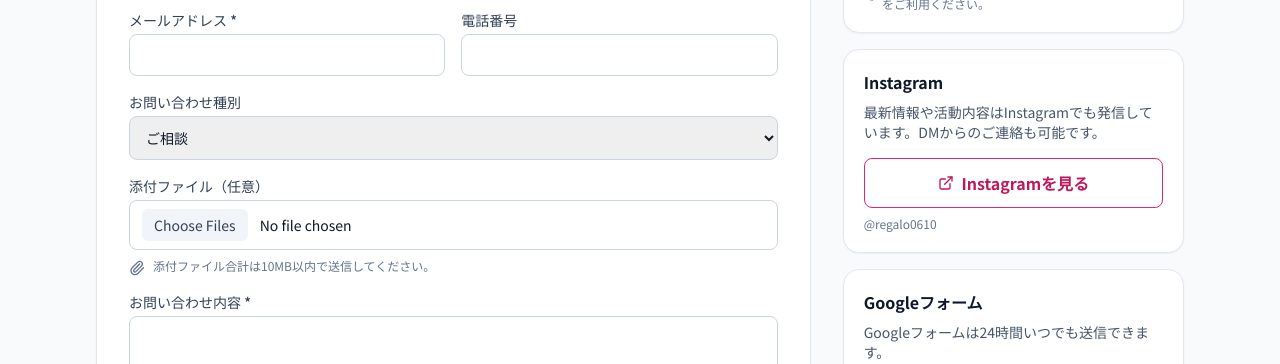
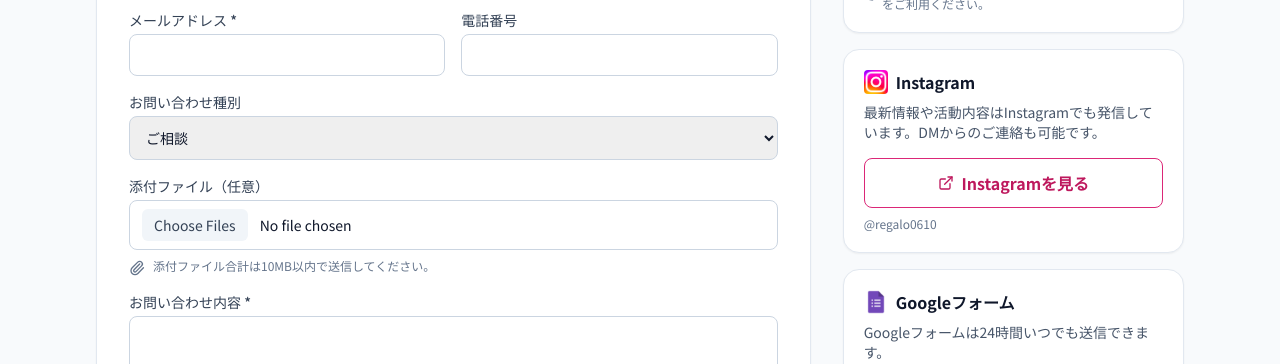
Before and after one commit to Regal753/Website, a React (Vite) app: page /#/contact in a window 1280 px wide. Shown: the part 529-893 px from the top of the page. Built offline with nearby package versions, Linux system fonts and the light colour scheme; no server answers.

Commit message:
chore: add instagram and google forms icons to contact cards

```diff
--- a/components/Contact.tsx
+++ b/components/Contact.tsx
@@ -24,6 +24,7 @@ const formatBytes = (bytes: number): string => {
 
 const Contact: React.FC = () => {
   const location = useLocation();
+  const asset = (path: string) => `${import.meta.env.BASE_URL}${path}`;
   const [form, setForm] = useState<ContactFormState>(INITIAL_FORM);
   const [company, setCompany] = useState('');
   const [phone, setPhone] = useState('');
@@ -312,7 +313,16 @@ const Contact: React.FC = () => {
             </div>
 
             <div className="bg-white rounded-2xl border border-slate-200 shadow-sm p-5">
-              <h3 className="text-base font-bold text-slate-900">Instagram</h3>
+              <div className="flex items-center gap-2">
+                <img
+                  src={asset('images/icons/instagram.png')}
+                  alt="Instagram"
+                  className="w-6 h-6 rounded"
+                  loading="lazy"
+                  decoding="async"
+                />
+                <h3 className="text-base font-bold text-slate-900">Instagram</h3>
+              </div>
               <p className="text-sm text-slate-600 mt-2">
                 最新情報や活動内容はInstagramでも発信しています。DMからのご連絡も可能です。
               </p>
@@ -329,7 +339,16 @@ const Contact: React.FC = () => {
             </div>
 
             <div className="bg-white rounded-2xl border border-slate-200 shadow-sm p-5">
-              <h3 className="text-base font-bold text-slate-900">Googleフォーム</h3>
+              <div className="flex items-center gap-2">
+                <img
+                  src={asset('images/icons/google-forms.png')}
+                  alt="Googleフォーム"
+                  className="w-6 h-6 rounded"
+                  loading="lazy"
+                  decoding="async"
+                />
+                <h3 className="text-base font-bold text-slate-900">Googleフォーム</h3>
+              </div>
               <p className="text-sm text-slate-600 mt-2">
                 Googleフォームは24時間いつでも送信できます。
               </p>
```
Also changed, not shown: public/images/icons/google-forms.png (added), public/images/icons/instagram.png (added).
